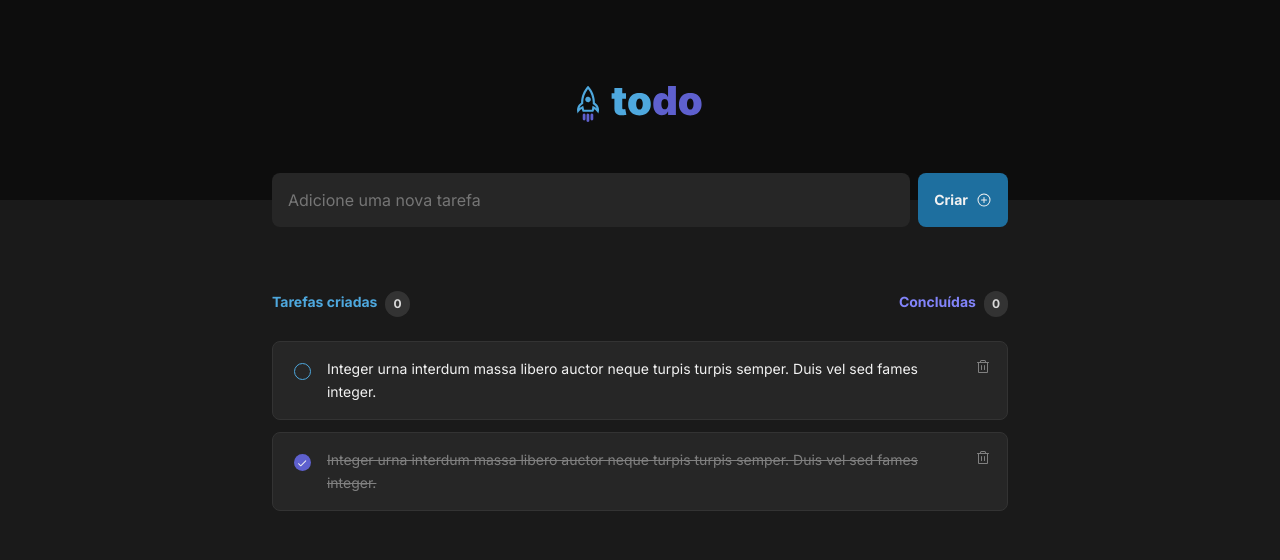
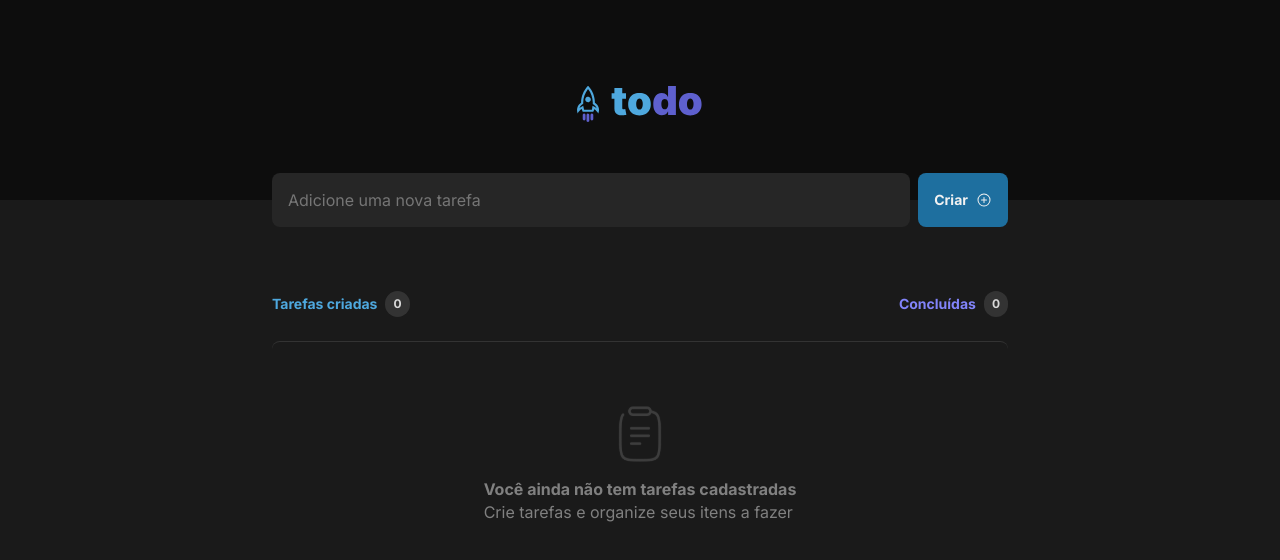
Before and after one commit to daniel-felipe/01-reactjs-todo-challange, a React (Vite) app: page / in a window 1280 px wide. Shown: the top 560 px of the page. Built offline with nearby package versions, Linux system fonts and the light colour scheme.

Commit message:
create task

```diff
--- a/src/App.module.css
+++ b/src/App.module.css
@@ -17,6 +17,7 @@ main {
 
 .header > div {
   display: flex;
+  align-items: center;
   gap: 0.5rem;
 }
 
--- a/src/App.tsx
+++ b/src/App.tsx
@@ -5,7 +5,6 @@ import styles from "./App.module.css";
 import "./global.css";
 import { NewTaskInput } from "./components/NewTaskInput";
 import { useState } from "react";
-import { v4 as uuidv4 } from "uuid";
 import { Task } from "./components/Task";
 import { EmptyState } from "./components/EmptyState";
 
@@ -16,31 +15,18 @@ export interface TaskType {
 }
 
 export function App() {
-  const [tasks, setTasks] = useState([
-    {
-      id: uuidv4(),
-      title:
-        "Integer urna interdum massa libero auctor neque turpis turpis semper. Duis vel sed fames integer.",
-      isCompleted: false,
-    },
-    {
-      id: uuidv4(),
-      title:
-        "Integer urna interdum massa libero auctor neque turpis turpis semper. Duis vel sed fames integer.",
-      isCompleted: true,
-    },
-  ]);
+  const [tasks, setTasks] = useState<TaskType[]>([]);
 
   return (
     <main>
       <Header />
       <section className={styles.container}>
-        <NewTaskInput />
+        <NewTaskInput setTasks={setTasks} />
         <div>
           <div className={styles.header}>
             <div>
               <span className={styles.createdTitle}>Tarefas criadas</span>
-              <span>0</span>
+              <span>{tasks.length}</span>
             </div>
             <div>
               <span className={styles.doneTitle}>Concluídas</span>
--- a/src/components/NewTaskInput.tsx
+++ b/src/components/NewTaskInput.tsx
@@ -1,13 +1,45 @@
 import { PlusCircle } from "@phosphor-icons/react";
 
+import { v4 as uuidv4 } from "uuid";
 import styles from "./NewTaskInput.module.css";
+import { Dispatch, FormEvent, SetStateAction, useState } from "react";
+import { TaskType } from "../App";
 
-export function NewTaskInput() {
+interface NewTaskInputProps {
+  setTasks: Dispatch<SetStateAction<TaskType[]>>;
+}
+
+export function NewTaskInput({ setTasks }: NewTaskInputProps) {
+  const [task, setTask] = useState("");
+
+  function handleCreateTask(e: FormEvent<HTMLFormElement>) {
+    e.preventDefault();
+
+    if (!task) {
+      return;
+    }
+
+    const newTask: TaskType = {
+      id: uuidv4(),
+      title: task,
+      isCompleted: false,
+    };
+
+    setTasks((state) => [...state, newTask]);
+    setTask("");
+  }
+
   return (
     <section className={styles.inputWrapper}>
-      <form>
-        <input type="text" placeholder="Adicione uma nova tarefa" />
-        <button>
+      <form onSubmit={handleCreateTask}>
+        <input
+          onChange={(e) => setTask(e.target.value)}
+          type="text"
+          placeholder="Adicione uma nova tarefa"
+          value={task}
+          required
+        />
+        <button type="submit">
           Criar
           <PlusCircle size={16} />
         </button>
--- a/src/components/Task.module.css
+++ b/src/components/Task.module.css
@@ -19,7 +19,9 @@
 
 .task label {
   display: flex;
+  align-items: center;
   gap: 1rem;
+
   cursor: pointer;
 }
 
@@ -31,7 +33,6 @@
   min-width: 1.06rem;
   height: 1.06rem;
   border-radius: 999px;
-  margin: 5px 0 0 5px;
 
   color: var(--gray-100);
 }
@@ -48,6 +49,10 @@
 .checkboxUnchecked {
   border: 1.5px solid var(--blue);
   border-radius: 999px;
+
+  display: flex;
+  justify-content: center;
+  align-items: center;
 }
 
 .titleChecked {
```
